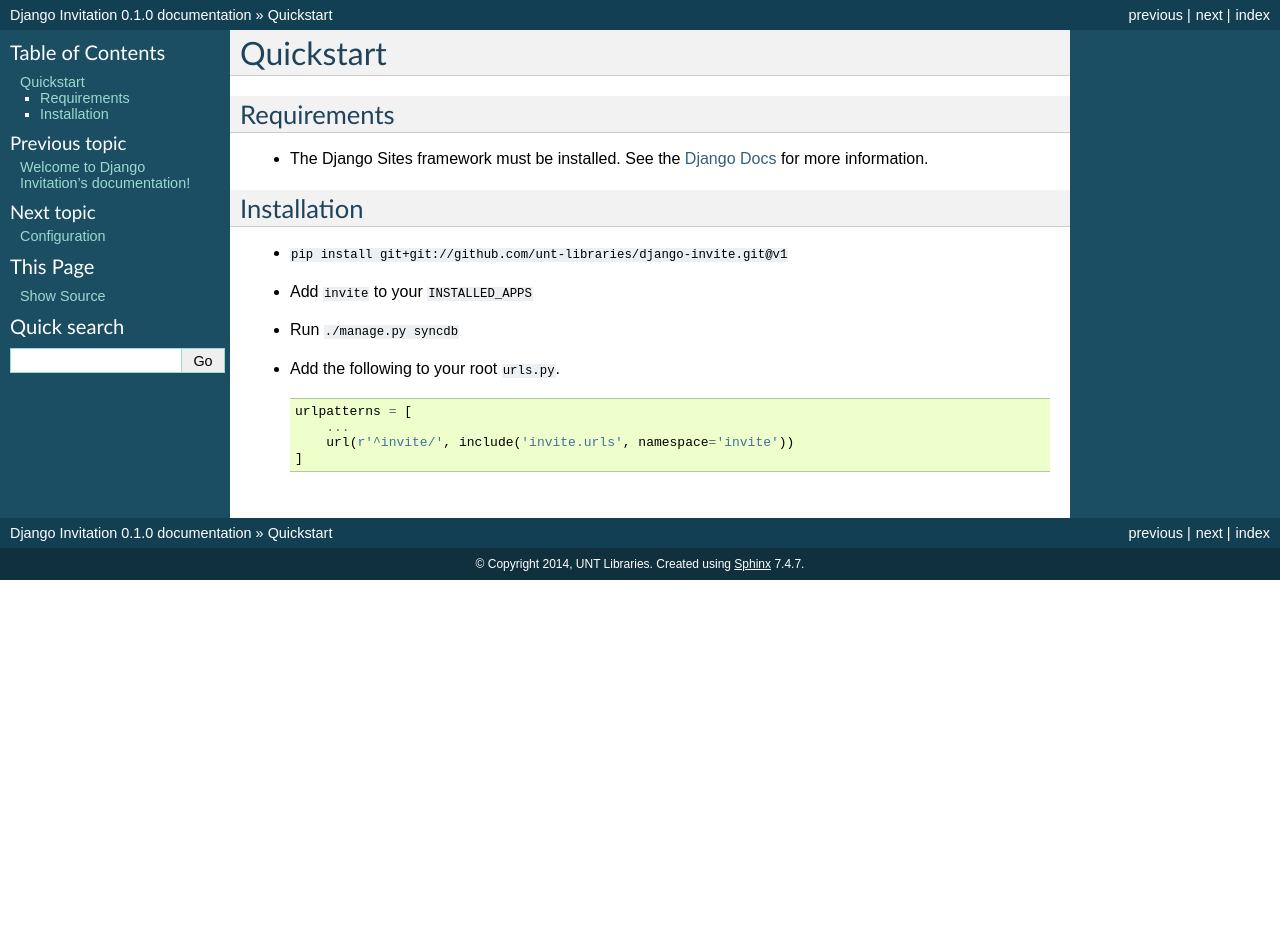
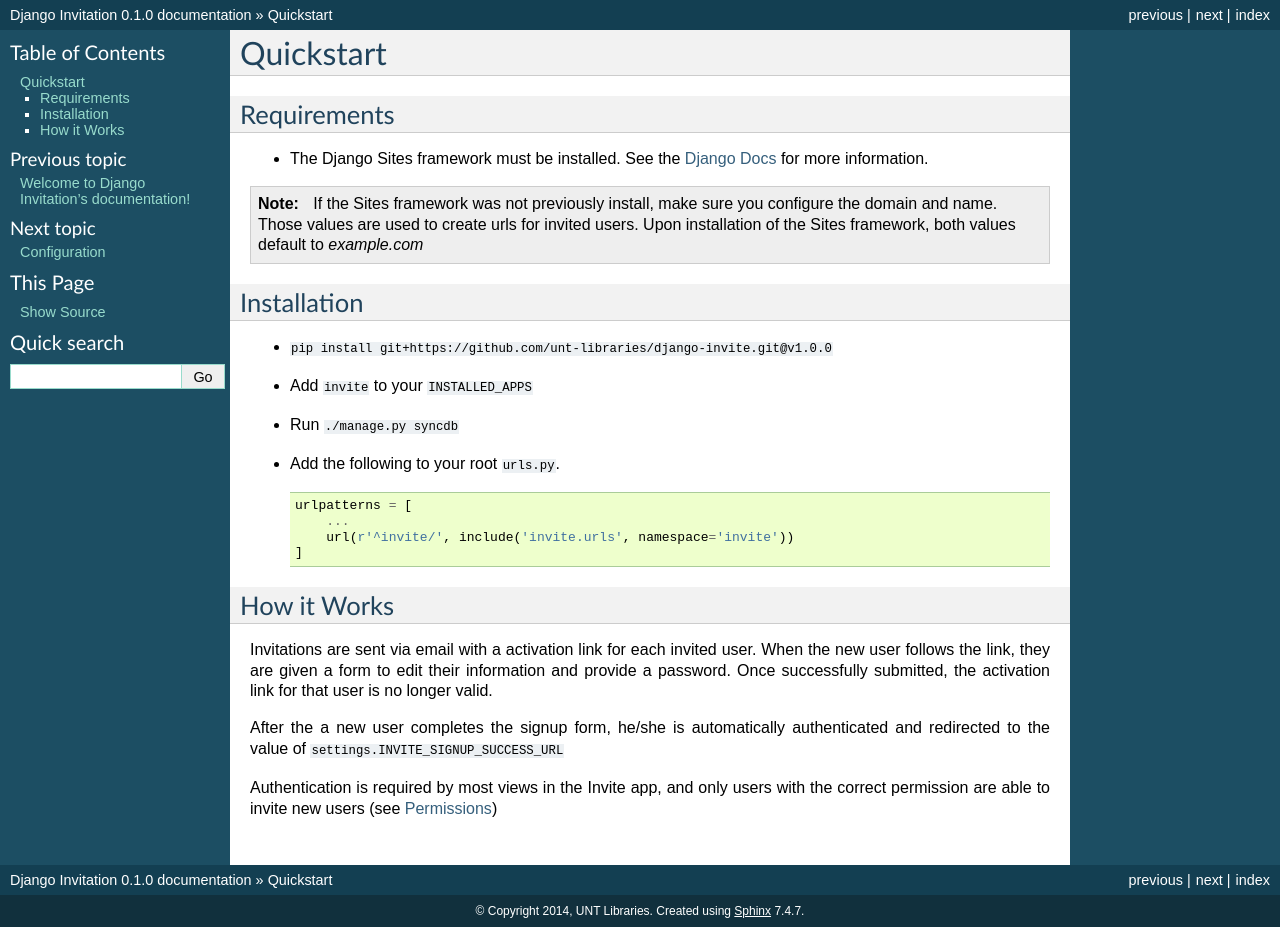
Before and after one commit to unt-libraries/django-invite, a Sphinx documentation site: the page built from docs/quickstart.rst, in a window 1280 px wide. Built offline with Sphinx 7.4.7, drawn with Linux system fonts in a browser that asks for light colours; before the commit the page ends 900 px from its top, so only the background shows below that.

Commit message:
More information on sites framework config. Summary of how the app works.

```diff
--- a/docs/quickstart.rst
+++ b/docs/quickstart.rst
@@ -6,10 +6,12 @@
 ------------
 * The Django Sites framework must be installed. See the `Django Docs <https://docs.djangoproject.com/en/dev/ref/contrib/sites/>`_ for more information.
 
+.. note::
+    If the Sites framework was not previously install, make sure you configure the domain and name. Those values are used to create urls for invited users. Upon installation of the Sites framework, both values default to `example.com`
 Installation
 ------------
 
-* ``pip install git+git://github.com/unt-libraries/django-invite.git@v1``
+* ``pip install git+https://github.com/unt-libraries/django-invite.git@v1.0.0``
 
 * Add ``invite`` to your ``INSTALLED_APPS``
 * Run ``./manage.py syncdb``
@@ -19,3 +21,13 @@
         ...
         url(r'^invite/', include('invite.urls', namespace='invite'))
     ]
+
+
+How it Works
+------------
+
+Invitations are sent via email with a activation link for each invited user. When the new user follows the link, they are given a form to edit their information and provide a password. Once successfully submitted, the activation link for that user is no longer valid.
+
+After the a new user completes the signup form, he/she is automatically authenticated and redirected to the value of ``settings.INVITE_SIGNUP_SUCCESS_URL``
+
+Authentication is required by most views in the Invite app, and only users with the correct permission are able to invite new users (see :doc:`permissions`)
```
